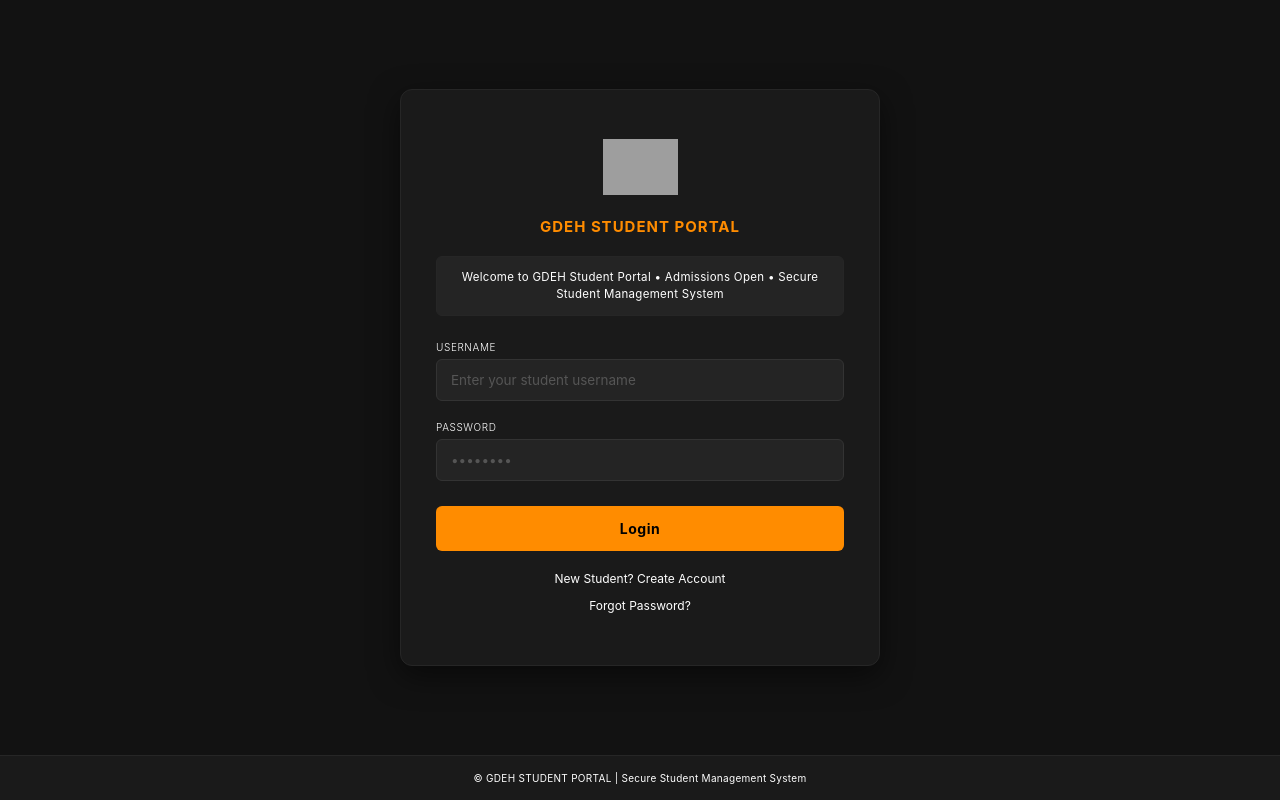
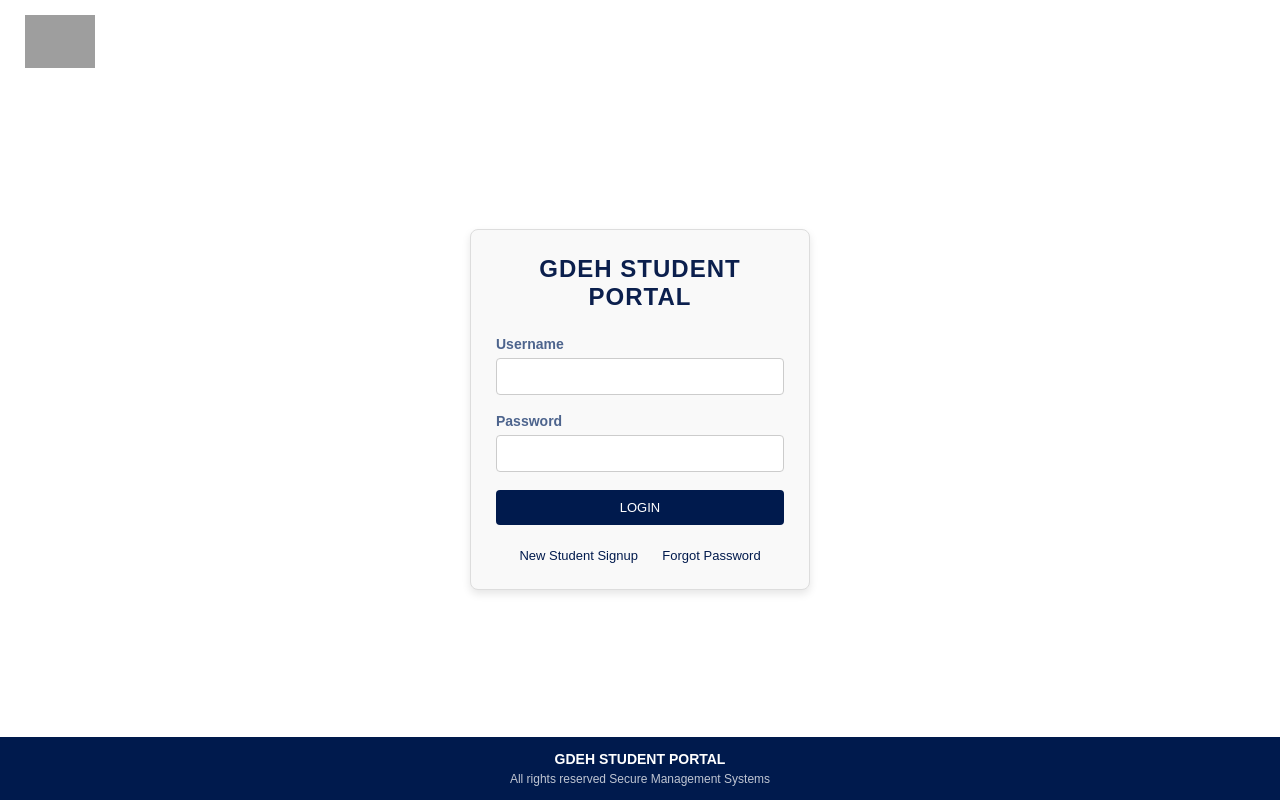
Before and after one commit to karieson2026/gdeh-student-portal, a website: page index.html in a window 1280 px wide. Drawn offline with Linux system fonts and the light colour scheme; grey boxes are pictures that could not be loaded.

Commit message:
Update index.html

```diff
--- a/index.html
+++ b/index.html
@@ -1,279 +1,187 @@
+
 <!DOCTYPE html>
 <html lang="en">
 <head>
-    <meta charset="UTF-8">
-    <meta name="viewport" content="width=device-width, initial-scale=1.0">
-    <title>GDEH Student Portal - Login</title>
+  <meta charset="UTF-8" />
+  <meta name="viewport" content="width=device-width, initial-scale=1.0" />
+  <title>GDEH Student Portal</title>
+
   <style>
-        /* GLOBAL RESET & VARIABLES */
     * {
       margin: 0;
       padding: 0;
       box-sizing: border-box;
-            font-family: -apple-system, BlinkMacSystemFont, "Segoe UI", Roboto, Arial, sans-serif;
-        }
-
-        :root {
-            --bg-dark: #121212;
-            --bg-surface: #1a1a1a;
-            --bg-card: #242424;
-            --accent: #ff8c00; /* Signature Brand Orange */
-            --text-main: #ffffff; /* Pure White Content */
-            --border-color: #262626;
-        }
-
-        html, body {
-            height: 100%;
+      font-family: Arial, sans-serif;
     }
 
     body {
-            background: var(--bg-dark);
-            color: var(--text-main);
+      background: white;
+      min-height: 100vh;
       display: flex;
       flex-direction: column;
     }
 
-        /* PAGE PACKAGING WRAPPER */
-        .page-content-wrapper {
-            flex: 1 0 auto;
+    /* Header */
+    .header {
+      padding: 15px 25px;
       display: flex;
       align-items: center;
-            justify-content: center;
-            padding: 40px 20px;
     }
 
-        .login-wrapper {
-            width: 100%;
+    .logo {
+      width: 70px;
+      height: auto;
+    }
+
+    /* Main Content */
+    .container {
+      flex: 1;
       display: flex;
       justify-content: center;
+      align-items: center;
+      padding: 20px;
     }
 
-        /* ENLARGED HIGH READABILITY LOGIN BOX */
     .login-box {
+      width: 340px;
+      background: #f9f9f9;
+      border: 1px solid #ddd;
+      border-radius: 8px;
+      padding: 25px;
+      box-shadow: 0 4px 8px rgba(0,0,0,0.1);
+    }
+
+    .title {
+      text-align: center;
+      color: #0b1f4d;
+      margin-bottom: 25px;
+      font-size: 24px;
+      font-weight: bold;
+      letter-spacing: 1px;
+    }
+
+    label {
+      display: block;
+      margin-bottom: 6px;
+      color: #4d648d;
+      font-size: 14px;
+      font-weight: bold;
+    }
+
+    input {
       width: 100%;
-            max-width: 480px;
-            background: var(--bg-surface);
-            border-radius: 12px;
-            padding: 40px 35px;
-            box-shadow: 0 10px 30px rgba(0,0,0,0.5);
-            border: 1px solid var(--border-color);
+      padding: 10px;
+      margin-bottom: 18px;
+      border: 1px solid #ccc;
+      border-radius: 4px;
+      color: black;
+      outline: none;
+      transition: border 0.3s ease;
+    }
+
+    input:focus {
+      border-color: #001a4d;
+    }
+
+    .login-btn {
+      width: 100%;
+      background: #001a4d;
+      color: white;
+      border: none;
+      padding: 10px;
+      font-size: 13px;
+      cursor: pointer;
+      border-radius: 4px;
+      transition: background 0.3s ease;
+    }
+
+    .login-btn:hover {
+      background: #0b1f4d;
+    }
+
+    .links {
+      margin-top: 15px;
       text-align: center;
     }
 
-        /* BRANDING CENTERED INSIDE FORM */
-        .form-branding {
-            display: flex;
-            flex-direction: column;
-            align-items: center;
-            margin-bottom: 20px;
+    .links a {
+      display: inline-block;
+      margin: 8px 10px 0;
+      text-decoration: none;
+      color: #001a4d;
+      font-size: 13px;
+      transition: color 0.3s ease;
     }
 
-        .gdeh-logo {
-            width: 75px;
-            height: 75px;
-            object-fit: contain;
-            margin-bottom: 12px;
-        }
-
-        .gdeh-title {
-            font-size: 15px;
-            font-weight: 700;
-            letter-spacing: 1px;
-            color: var(--accent); /* Vibrant Orange */
-            text-transform: uppercase;
-        }
-
-        /* INTEGRATED NOTICE BOX (REPLACED GDEH LOGIN) */
-        .form-notice-box {
-            background: var(--bg-card);
-            border: 1px solid var(--border-color);
-            border-radius: 6px;
-            padding: 12px;
-            margin-bottom: 25px;
-            text-align: center;
-        }
-
-        .notice-text {
-            font-size: 11.5px;
-            color: var(--text-main);
-            line-height: 1.5;
-            font-weight: 400;
-            letter-spacing: 0.3px;
-        }
-
-        /* FORM FIELD ELEMENT LAYOUTS */
-        .input-group {
-            display: flex;
-            flex-direction: column;
-            align-items: flex-start;
-            margin-bottom: 20px;
-            width: 100%;
-        }
-
-        .input-group label {
-            font-size: 10px;
-            font-weight: 300;
-            color: var(--text-main);
-            text-transform: uppercase;
-            margin-bottom: 6px;
-            letter-spacing: 0.6px;
-        }
-
-        .input-group input {
-            width: 100%;
-            background: var(--bg-card);
-            border: 1px solid #333333;
-            border-radius: 6px;
-            padding: 12px 14px;
-            color: var(--text-main);
-            font-size: 13.5px;
-            outline: none;
-            transition: border-color 0.2s ease;
-        }
-
-        .input-group input:focus {
-            border-color: var(--accent);
-        }
-
-        .input-group input::placeholder {
-            color: #555555;
-        }
-
-        /* READABLE BOLD SUBMIT SYSTEM */
-        .btn-container {
-            margin-top: 25px;
-            margin-bottom: 20px;
-            width: 100%;
-        }
-
-        .btn {
-            width: 100%;
-            background: var(--accent);
-            color: #000000; /* Dark text over orange for maximum legibility */
-            border: none;
-            border-radius: 6px;
-            padding: 14px;
-            font-size: 14px;
-            font-weight: 700;
-            letter-spacing: 0.5px;
-            cursor: pointer;
-            transition: opacity 0.15s ease;
-        }
-
-        .btn:hover {
-            opacity: 0.9;
-        }
-
-        /* PORTAL NAVIGATION LINKS */
-        .link-btn {
-            display: block;
-            color: var(--text-main);
-            text-decoration: none;
-            font-size: 12px;
-            font-weight: 400;
-            margin-bottom: 12px;
-            transition: color 0.15s ease;
-        }
-
-        .link-btn:hover {
-            color: var(--accent);
+    .links a:hover {
+      color: #0b1f4d;
       text-decoration: underline;
     }
 
-        /* PURE BRIGHT WHITE STICKY FOOTER */
-        .footer {
-            flex-shrink: 0;
+    /* Footer */
+    footer {
+      background: #001a4d;
+      color: white;
       text-align: center;
-            color: #ffffff !important; /* Pure Bright White forced */
-            padding: 16px;
-            font-size: 10px;
-            background: var(--bg-surface);
-            border-top: 1px solid var(--border-color);
-            letter-spacing: 0.3px;
+      padding: 14px 10px;
+      margin-top: auto;
+    }
+
+    footer .footer-title {
+      font-weight: bold;
+      font-size: 14px;
+      margin-bottom: 5px;
+    }
+
+    footer .footer-links {
+      color: rgba(255,255,255,0.75);
+      font-size: 12px;
     }
   </style>
 </head>
 
 <body>
 
-    <!-- MAIN PAGE CONTENT WRAPPER -->
-    <div class="page-content-wrapper">
+  <!-- Header -->
+  <header class="header">
+    <img src="gdeh_logo.png" alt="GDEH Logo" class="logo">
+  </header>
 
-        <div class="login-wrapper">
-
-            <!-- EXPANDED HIGH VISIBILITY LOGIN BOX -->
+  <!-- Main -->
+  <main class="container">
     <div class="login-box">
 
-                <!-- LOGO + BRANDING AT TOP CENTRE -->
-                <div class="form-branding">
-                    <img src="GDEH_logo.png" alt="GDEH Logo" class="gdeh-logo">
-                    <div class="gdeh-title">GDEH Student Portal</div>
-                </div>
+      <h1 class="title">GDEH STUDENT PORTAL</h1>
 
-                <!-- NOTICE MOVED HERE (REPLACED GDEH LOGIN) -->
-                <div class="form-notice-box">
-                    <div class="notice-text">
-                        Welcome to GDEH Student Portal • Admissions Open • Secure Student Management System
-                    </div>
-                </div>
+      <form>
+        <label for="username">Username</label>
+        <input id="username" type="text" name="username" required>
 
-                <form id="loginForm">
+        <label for="password">Password</label>
+        <input id="password" type="password" name="password" required>
 
-                    <!-- USERNAME INPUT BOX -->
-                    <div class="input-group">
-                        <label for="username">Username</label>
-                        <input
-                            type="text"
-                            id="username"
-                            name="username"
-                            placeholder="Enter your student username"
-                            required
-                        >
-                    </div>
-
-                    <!-- PASSWORD INPUT BOX -->
-                    <div class="input-group">
-                        <label for="password">Password</label>
-                        <input
-                            type="password"
-                            id="password"
-                            name="password"
-                            placeholder="••••••••"
-                            required
-                        >
-                    </div>
-
-                    <!-- HIGH CONTRAST SUBMIT INTERFACE -->
-                    <div class="btn-container">
-                    <button
-type="button"
-class="btn"
-id="loginBtn">
-Login
-</button>
-                    </div>
-
-                    <!-- HELPFUL LINKS -->
-                    <a href="student_signup.html" class="link-btn">
-                        New Student? Create Account
-                    </a>
-
-                    <a href="forgot_password.html" class="link-btn">
-                        Forgot Password?
-                    </a>
-
+        <button type="submit" class="login-btn">LOGIN</button>
       </form>
 
+      <div class="links">
+        <a href="student_signup.html">New Student Signup</a>
+        <a href="forgot_password.html">Forgot Password</a>
       </div>
 
     </div>
+  </main>
 
+  <!-- Footer -->
+  <footer>
+    <div class="footer-title">
+      GDEH STUDENT PORTAL
     </div>
 
-    <!-- PURE BRIGHT WHITE ANCHORED FOOTER -->
-    <footer class="footer">
-        © GDEH STUDENT PORTAL | Secure Student Management System
+    <div class="footer-links">
+      All rights reserved Secure Management Systems
+    </div>
   </footer>
+
 
     <!-- EXTERNAL APPLICATION JAVASCRIPT -->
     <script src="index.js"></script>
```
Lines whose indentation alone changed are shown as unchanged.
